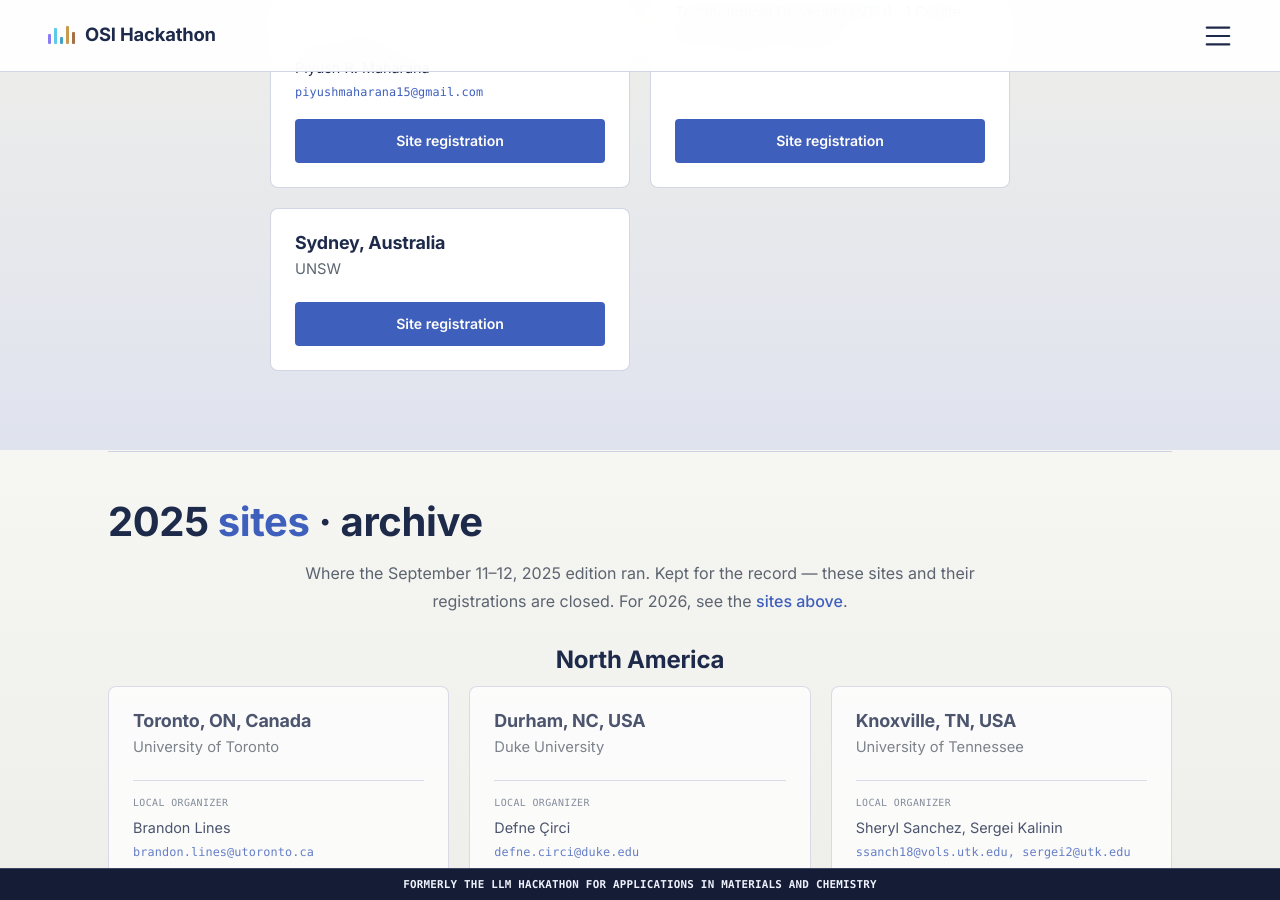
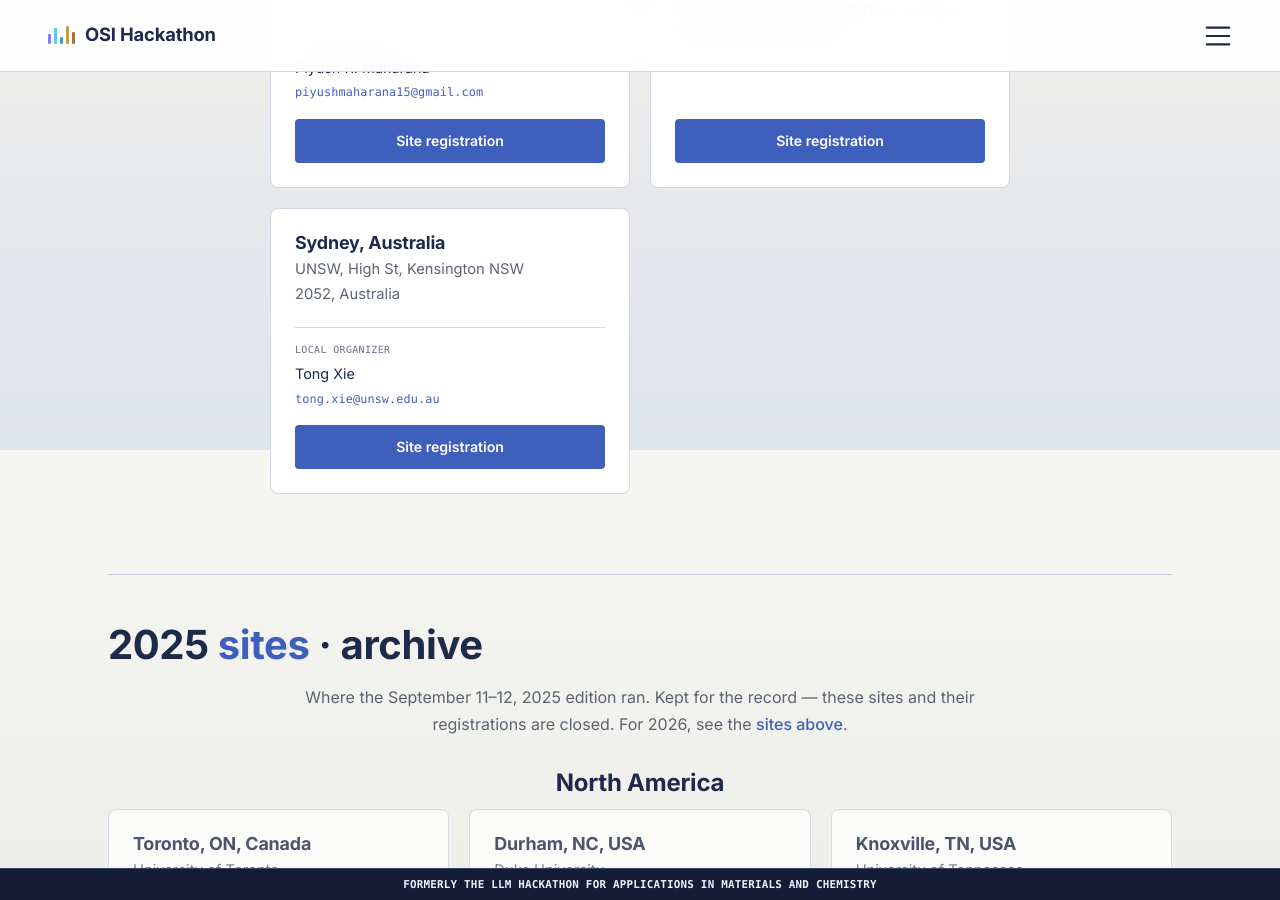
Before and after one commit to llmhackathon/llmhackathon.github.io, a Jekyll site: the page built from sites.md, in a window 1280 px wide and 900 px high, scrolled down 4050 px. Built offline with Jekyll 4.4.1, drawn with Linux system fonts in a browser that asks for light colours; some web fonts are replaced.

Commit message:
Add Sydney organizer, email, and full UNSW address for 2026
Co-Authored-By: Claude Sonnet 5.5 <noreply@anthropic.com>

```diff
--- a/_data/sites.yml
+++ b/_data/sites.yml
@@ -164,7 +164,9 @@ locations_2026:
     registration_link: https://docs.google.com/forms/d/e/1FAIpQLSeS6oDjwIQrODXqdfBUcU4nYHajjJyVqoo1UG8NeRZCtfqYqw/viewform?usp=dialog
 
   - name: "Sydney, Australia"
-    institution: "UNSW"
+    institution: "UNSW, High St, Kensington NSW 2052, Australia"
+    organizer_name: "Tong Xie"
+    organizer_email: "tong.xie@unsw.edu.au"
     country: "Australia"
     region: "Asia-Pacific"
     registration_link: https://luma.com/r81hqc5c
```
